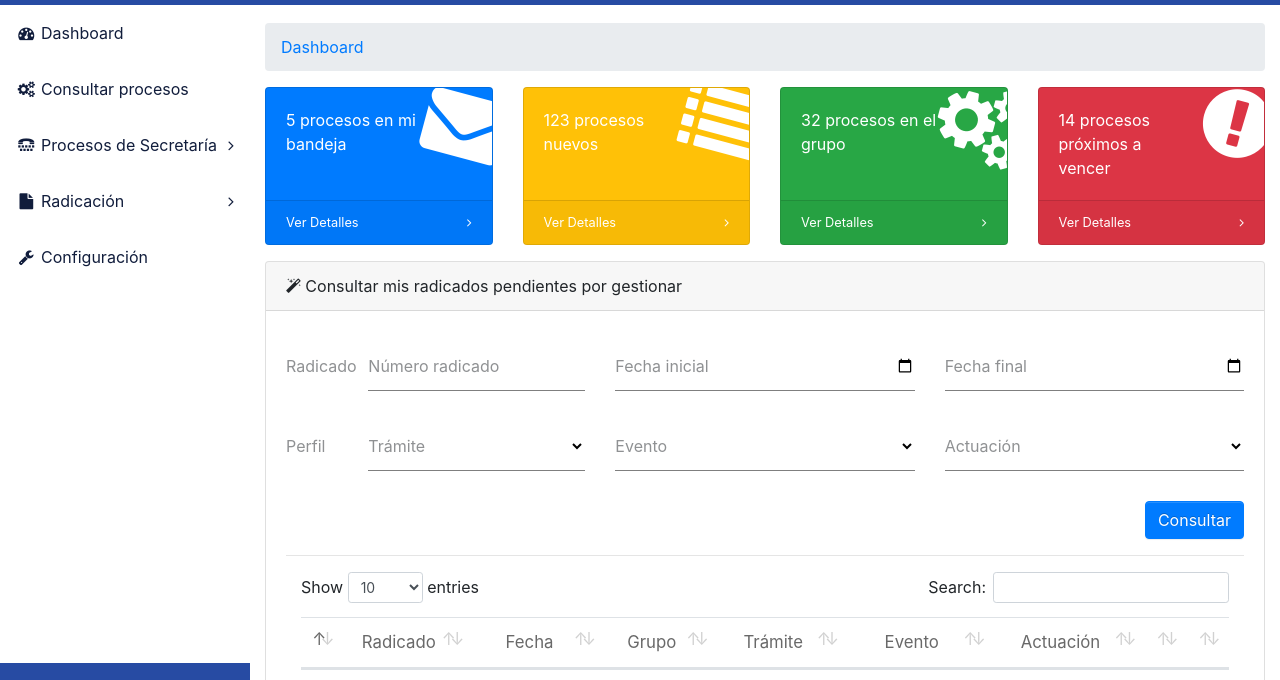
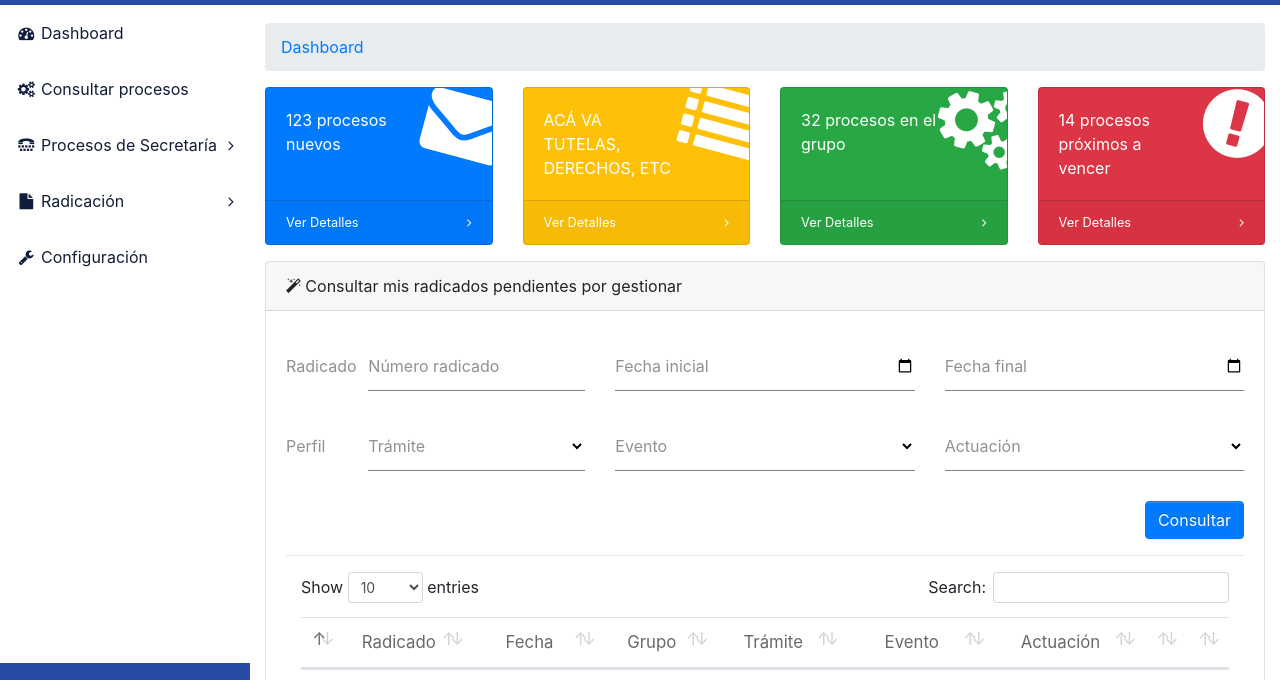
Before and after one commit to sic-schica/Prototipo, a website with bundled scripts: page index_secretaria.html in a window 1280 px wide. Shown: the part 81-761 px from the top of the page. Built offline with nearby package versions, Linux system fonts and the light colour scheme.

Commit message:
Se cambia orden cards dashboard. Pendiente texto segundo.

```diff
--- a/index_secretaria.html
+++ b/index_secretaria.html
@@ -59,7 +59,7 @@
                      <div class="card-body-icon">
                         <i class="fa fa-fw fa-envelope"></i>
                      </div>
-                     <div class="mr-5">5 procesos en mi bandeja</div>
+                     <div class="mr-5">123 procesos nuevos</div>
                   </div>
                   <a class="card-footer text-white clearfix small z-1" href="indicadores_secretaria.html#mis_procesos">
                   <span class="float-left">Ver Detalles</span>
@@ -75,7 +75,7 @@
                      <div class="card-body-icon">
                         <i class="fa fa-fw fa-list"></i>
                      </div>
-                     <div class="mr-5">123 procesos nuevos</div>
+                     <div class="mr-5">ACÁ VA TUTELAS, DERECHOS, ETC</div>
                   </div>
                   <a class="card-footer text-white clearfix small z-1" href="indicadores_secretaria.html#procesos_nuevos">
                   <span class="float-left">Ver Detalles</span>
```
